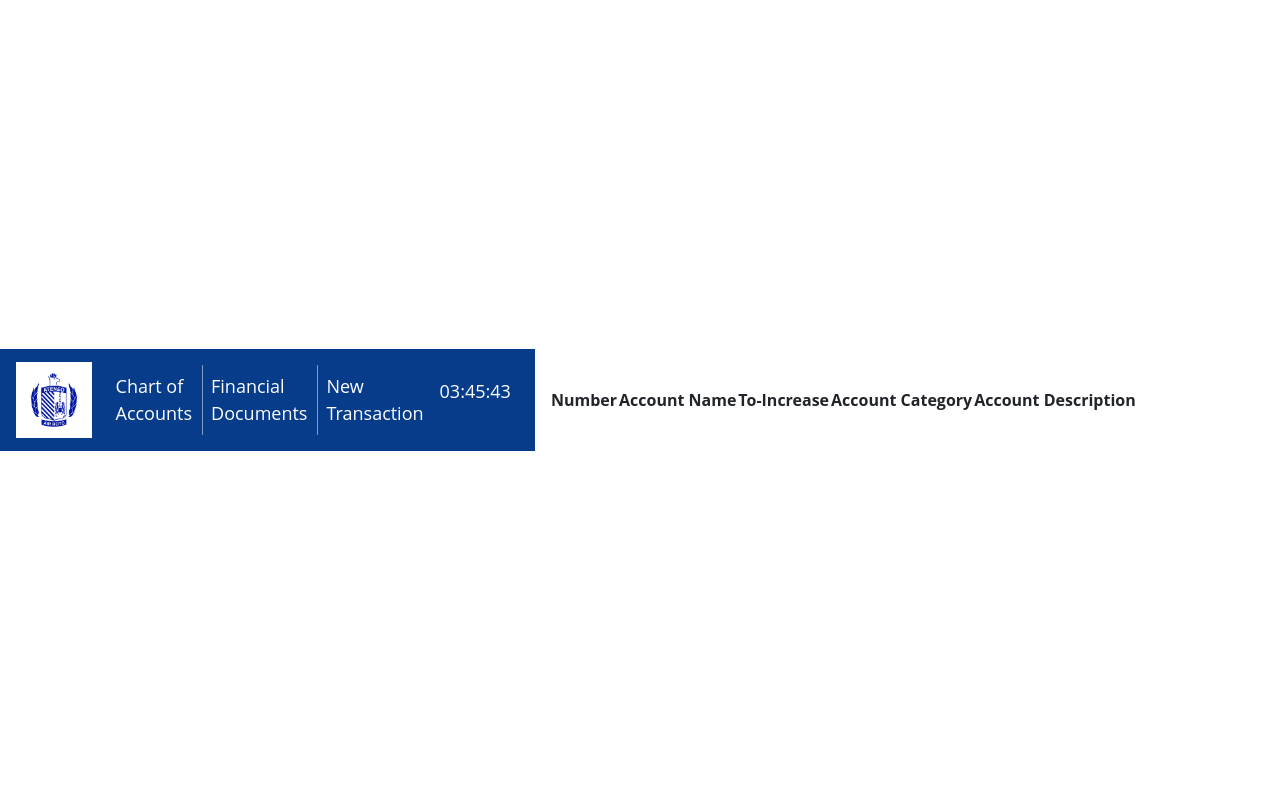
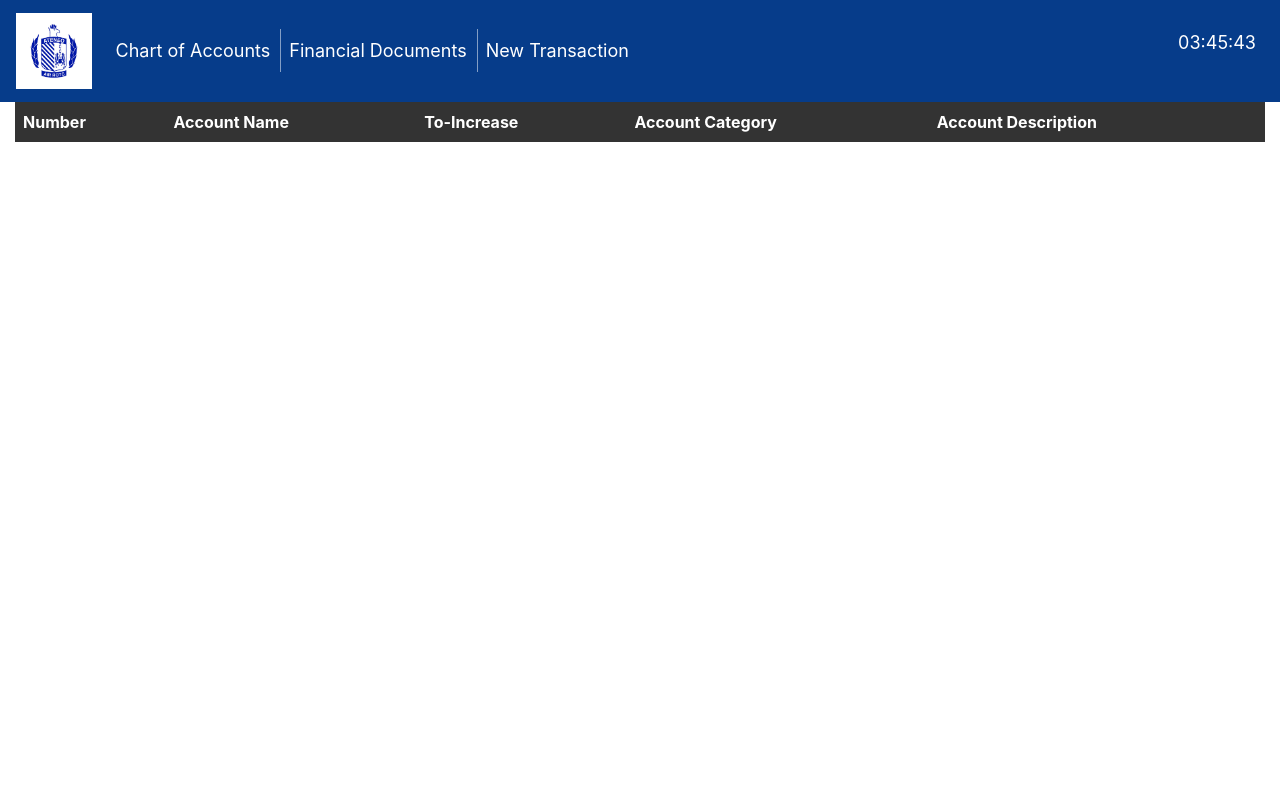
Before and after one commit to SageDesi/AROTC-AIS, a Django app: page /ChartOfAccounts/ in a window 1280 px wide. Run offline with Django 4.2, Linux system fonts and the light colour scheme; lists and menus that the app fills with data are empty; some libraries are stand-ins or nearby versions.

Commit message:
table css

```diff
--- a/AROTCAIS/CFO/templates/CFO/Index.html
+++ b/AROTCAIS/CFO/templates/CFO/Index.html
@@ -12,220 +12,29 @@
   <link rel="stylesheet" href="https://maxcdn.bootstrapcdn.com/bootstrap/4.0.0/css/bootstrap.min.css">
   <style>
    /* --------------------------------TABLE --------------------------------*/
-   // $card-max-width: 960px;
-$card-max-width: 100%;
+   table {
+  border-collapse: collapse;
+  width: 100%;
+    }
 
-// $table-concept-max-height: 480px;
-$table-concept-max-height: 100%;
+    th {
+    background-color: #333333;
+    color: #ffffff;
+    padding: 8px;
+    text-align: left;
+    }
 
-$table-background-color: #ffffff;
-$table-hover-background-color: darken($table-background-color, 8%);
-$table-even-background-color: darken($table-background-color, 4%);
-$table-header-color: #ffffff;
-$table-header-background-color: #8f8f8f;
+    tr:nth-child(even) {
+    background-color: #f2f2f2;
+    }
 
-$pagination-background-color: #8f8f8f;
+    tr:nth-child(odd) {
+    background-color: #ffffff;
+    }
 
-$pagination-label-color: #ffffff;
-$pagination-label-background-color: $pagination-background-color;
-$pagination-label-active-color: #ffffff;
-$pagination-label-active-background-color:
-  darken($pagination-background-color, 15%);
-$pagination-label-disabled-color: #ffffff;
-$pagination-label-disabled-background-color:
-  lighten($pagination-background-color, 15%);
-
-$table-title-color: #ffffff;
-$table-title-background-color: #2f2f2f;
-
-@import url("https://fonts.googleapis.com/css?family=Open+Sans:400,400i,700");
-
-@mixin button($background-color) {
-  background-color: $background-color;
-  &:hover {
-    background-color: lighten($background-color, 10%);
-  }
-  &:active {
-    background-color: darken($background-color, 10%);
-  }
-}
-
-body {
-  font-family: "Open Sans", sans-serif;
-  background-color: #e4e4e4;
-  width: 100vw;
-  height: 100vh;
-  display: flex;
-  align-items: center;
-  justify-content: center;
-  overflow: hidden;
-}
-
-.card {
-  background-color: #ffffff;
-  width: 100%;
-  max-width: $card-max-width;
-  max-height: 100%;
-  display: flex;
-  flex-direction: column;
-  box-shadow: 0 15px 35px rgba(#000000, 0.5);
-}
-
-.table-concept {
-  width: 100%;
-  height: 100%;
-  max-height: $table-concept-max-height;
-  overflow: auto;
-  box-sizing: border-box;
-  .table-radio {
-    display: none;
-    &:checked + .table-display {
-      display: block;
+    td {
+    padding: 8px;
     }
-    &:checked + .table-display + table {
-      width: 100%;
-      display: table;
-    }
-    &:checked + .table-display + table + .pagination {
-      display: flex;
-      & > label.active {
-        color: $pagination-label-active-color;
-        background-color: $pagination-label-active-background-color;
-        cursor: default;
-      }
-      & > label.disabled {
-        color: $pagination-label-disabled-color;
-        background-color: $pagination-label-disabled-background-color;
-        cursor: default;
-      }
-    }
-  }
-  .table-display {
-    background-color: #e2e2e2;
-    text-align: right;
-    padding: 10px;
-    display: none;
-    position: sticky;
-    left: 0;
-  }
-  table {
-    background-color: $table-background-color;
-    font-size: 16px;
-    border-collapse: collapse;
-    display: none;
-    tr {
-      &:last-child {
-        td {
-          border-bottom: 0;
-        }
-      }
-      th,
-      td {
-        text-align: left;
-        padding: 15px;
-        box-sizing: border-box;
-      }
-      th {
-        color: $table-header-color;
-        font-weight: normal;
-        background-color: $table-header-background-color;
-        border-bottom: solid 2px #d8d8d8;
-        position: sticky;
-        top: 0;
-      }
-      td {
-        border: solid 1px #d8d8d8;
-        border-left: 0;
-        border-right: 0;
-        white-space: nowrap;
-      }
-    }
-    tbody tr {
-      transition: background-color 150ms ease-out;
-      &:nth-child(2n) {
-        background-color: $table-even-background-color;
-      }
-      &:hover {
-        background-color: $table-hover-background-color;
-      }
-    }
-  }
-  .pagination {
-    background-color: $pagination-background-color;
-    width: 100%;
-    display: none;
-    position: sticky;
-    bottom: 0;
-    left: 0;
-    & > label {
-      @include button($pagination-label-background-color);
-      color: $pagination-label-color;
-      padding: 10px;
-      cursor: pointer;
-    }
-  }
-}
-
-.table-title {
-  color: $table-title-color;
-  background-color: $table-title-background-color;
-  padding: 15px;
-  h2 {
-    margin: 0;
-    padding: 0;
-  }
-}
-
-.button-container {
-  width: 100%;
-  box-sizing: border-box;
-  display: flex;
-  justify-content: flex-end;
-  span {
-    color: #8f8f8f;
-    text-align: right;
-    min-height: 100%;
-    display: flex;
-    align-items: center;
-    justify-content: center;
-    margin-left: 10px;
-    margin-right: 10px;
-  }
-  button {
-    font-family: inherit;
-    font-size: inherit;
-    color: #ffffff;
-    padding: 10px 15px;
-    border: 0;
-    margin: 0;
-    outline: 0;
-    border-radius: 0;
-    transition: background-color 225ms ease-out;
-    &.primary {
-      $background-color: #147eff;
-      background-color: $background-color;
-      &:hover {
-        background-color: lighten($background-color, 10%);
-      }
-      &:active {
-        background-color: darken($background-color, 10%);
-      }
-    }
-    &.primary {
-      @include button(#147eff);
-    }
-    &.danger {
-      @include button(#d11800);
-    }
-    svg {
-      fill: #ffffff;
-      vertical-align: middle;
-      padding: 0;
-      margin: 0;
-    }
-  }
-}
-
 
 
    /* --------------------------------NAVIGATION BAR --------------------------------*/
```
